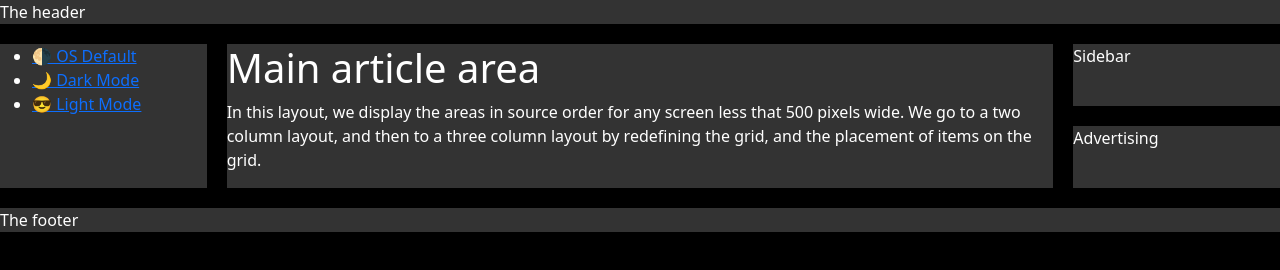
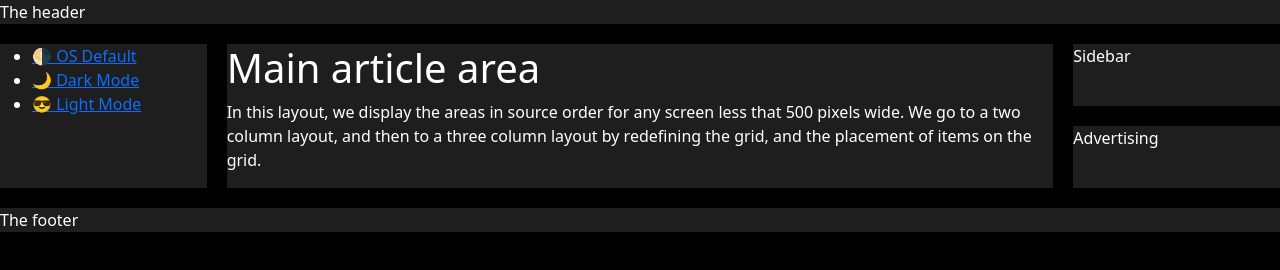
Before and after one commit to wanghci/lab-7-dark-grid-team-team, a plain HTML site: page index.html in a window 1280 px wide. Drawn offline with nearby package versions, Linux system fonts and the light colour scheme.

Commit message:
Dark Theme

```diff
--- a/dark.css
+++ b/dark.css
@@ -2,27 +2,27 @@
     background-color: black;
 
     .main-head {
-      background-color: #333333;
+      background-color: #1e1e1e;
       color: white;
     }
     .content {
-        background-color: #333333;
+        background-color: #1e1e1e;
         color: white;
     }
     .main-nav {
-        background-color: #333333;
+        background-color: #1e1e1e;
         color: white;
     }
     .side {
-        background-color: #333333;
+        background-color: #1e1e1e;
         color: white;
     }
     .ad {
-        background-color: #333333;
+        background-color: #1e1e1e;
         color: white;
     }
     .main-footer {
-        background-color: #333333;
+        background-color: #1e1e1e;
         color: white;
     }
   }
```
